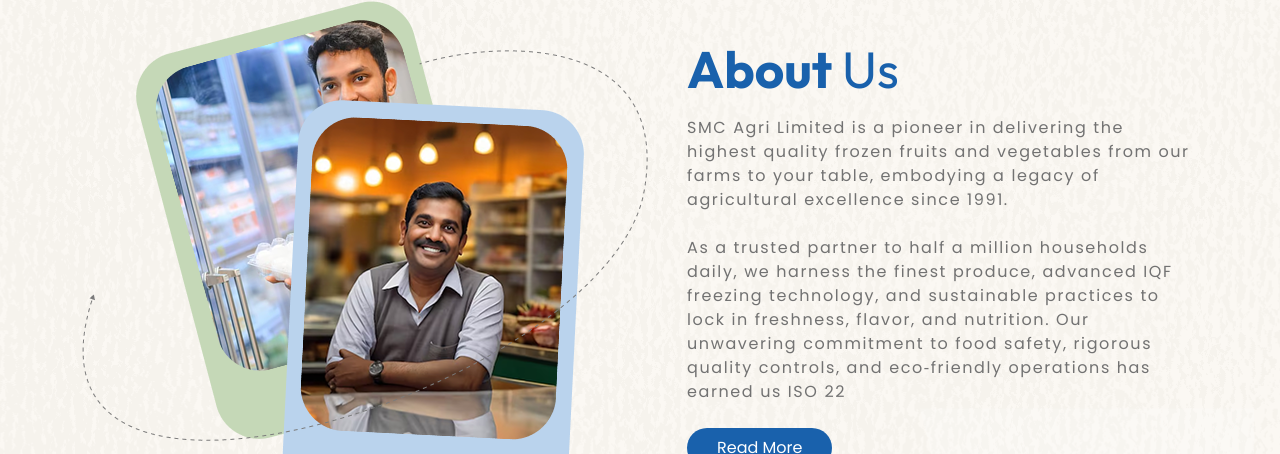
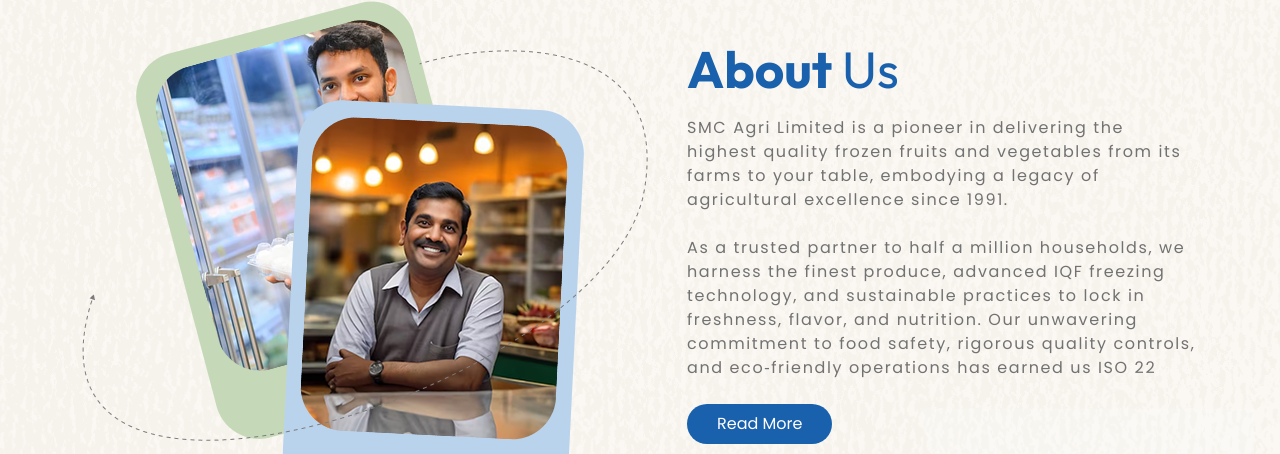
Before and after one commit to webDevSociapa/smc-madhusudan-final, a plain HTML site: page index.html in a window 1280 px wide. Shown: the part 605-1059 px from the top of the page. Drawn offline with nearby package versions, Linux system fonts and the light colour scheme; a web font is replaced by a local one.

Commit message:
some text changes

```diff
--- a/index.html
+++ b/index.html
@@ -113,11 +113,11 @@
         <div class="col-md-6">
           <h2 class="about-heading mt-5 mb-3">About <span>Us</span></h2>
           <p class="about-text mb-4">
-            SMC Agri Limited is a pioneer in delivering the highest quality frozen fruits and vegetables from our farms
+            SMC Agri Limited is a pioneer in delivering the highest quality frozen fruits and vegetables from its farms
             to your table, embodying a legacy of agricultural excellence since 1991.
           </p>
           <p class="about-text mb-4">
-            As a trusted partner to half a million households daily, we harness the finest produce, advanced IQF
+            As a trusted partner to half a million households, we harness the finest produce, advanced IQF
             freezing technology, and sustainable practices to lock in freshness, flavor, and nutrition. Our unwavering
             commitment to food safety, rigorous quality controls, and eco‑friendly operations has earned us ISO 22
           </p>
```
